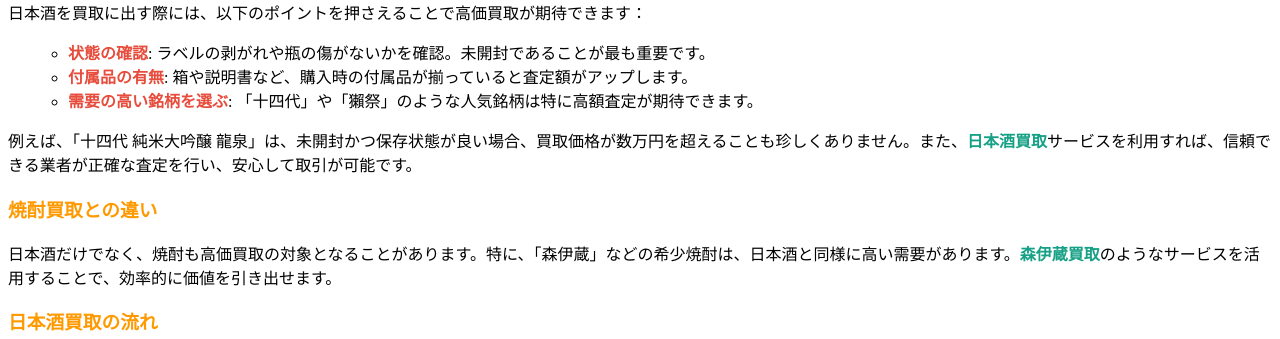
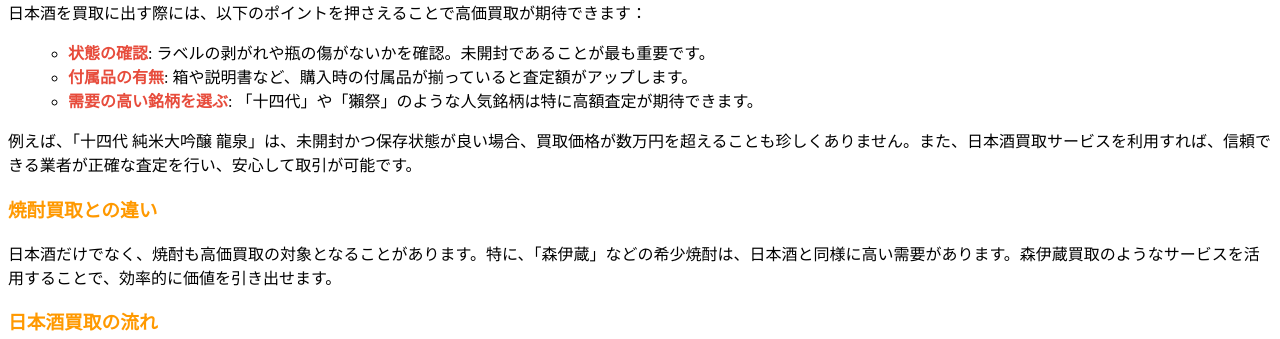
Before and after one commit to faasdfad/blog, a plain HTML site: page 7.html in a window 1280 px wide. Shown: the part 3380-3719 px from the top of the page. Drawn offline with Linux system fonts and the light colour scheme.

Commit message:
Update index.html with new content
更新

```diff
--- a/7.html
+++ b/7.html
@@ -71,10 +71,10 @@
  	<li><strong style="color: #e74c3c">需要の高い銘柄を選ぶ</strong>: 「十四代」や「獺祭」のような人気銘柄は特に高額査定が期待できます。</li>
 </ul>
 <!-- 具体的な買取例 -->
-<p style="text-align: left">例えば、「十四代 純米大吟醸 龍泉」は、未開封かつ保存状態が良い場合、買取価格が数万円を超えることも珍しくありません。また、<a style="color: #16a085;text-decoration: none;font-weight: bold" href="https://linxas.shop/sake/">日本酒買取</a>サービスを利用すれば、信頼できる業者が正確な査定を行い、安心して取引が可能です。</p>
+<p style="text-align: left">例えば、「十四代 純米大吟醸 龍泉」は、未開封かつ保存状態が良い場合、買取価格が数万円を超えることも珍しくありません。また、日本酒買取サービスを利用すれば、信頼できる業者が正確な査定を行い、安心して取引が可能です。</p>
 <!-- 焼酎買取との比較 -->
 <h3 style="color: #ff9900;font-weight: bold;text-align: left">焼酎買取との違い</h3>
-<p style="text-align: left">日本酒だけでなく、焼酎も高価買取の対象となることがあります。特に、「森伊蔵」などの希少焼酎は、日本酒と同様に高い需要があります。<a style="color: #16a085;text-decoration: none;font-weight: bold" href="https://linxas.shop/shochu/mori-izo/">森伊蔵買取</a>のようなサービスを活用することで、効率的に価値を引き出せます。</p>
+<p style="text-align: left">日本酒だけでなく、焼酎も高価買取の対象となることがあります。特に、「森伊蔵」などの希少焼酎は、日本酒と同様に高い需要があります。森伊蔵買取のようなサービスを活用することで、効率的に価値を引き出せます。</p>
 <!-- 日本酒買取の流れ -->
 <h3 style="color: #ff9900;font-weight: bold;text-align: left">日本酒買取の流れ</h3>
 <p style="text-align: left">日本酒を売る際の基本的な流れは以下の通りです：</p>
```
